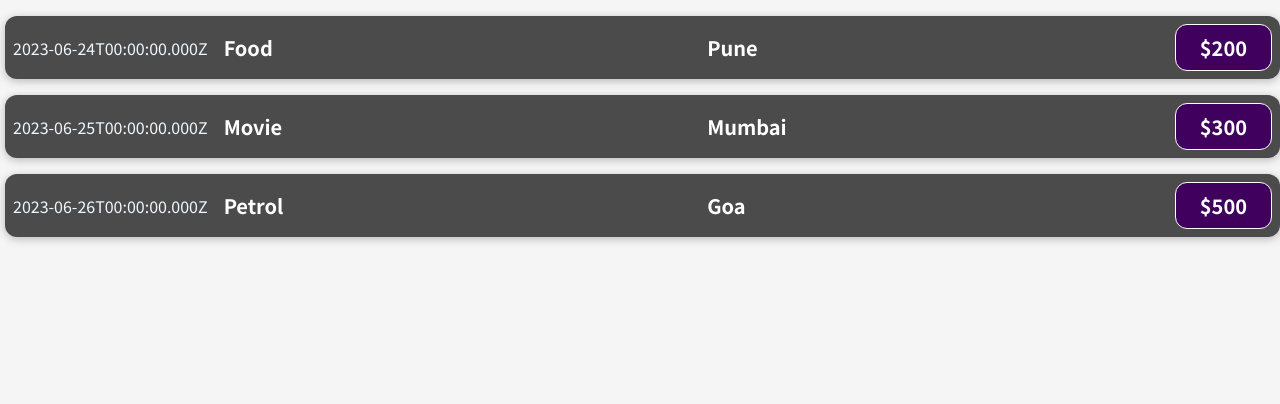
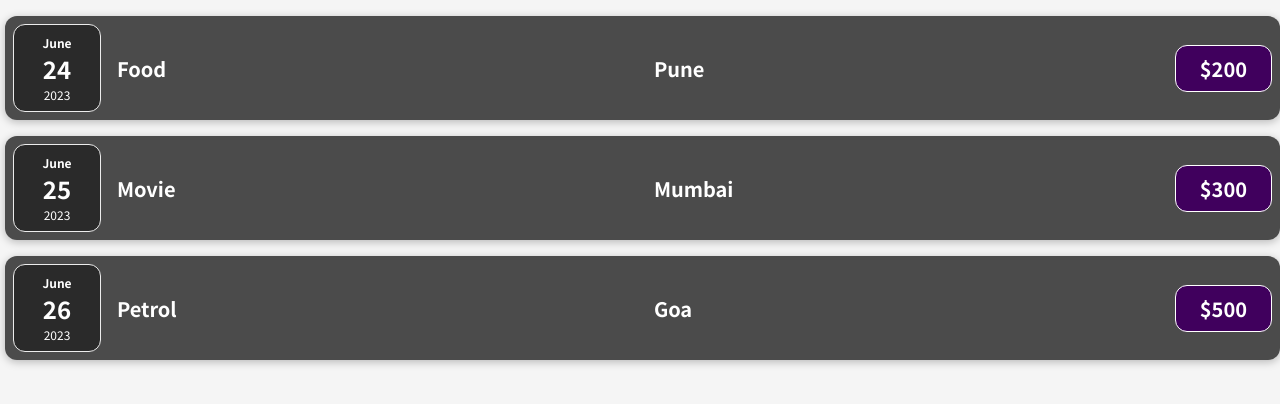
Before and after one commit to JiteshShrivastav01/ReactAssignment, a JavaScript app: page / in a window 1280 px wide. Shown: the top 404 px of the page. Built offline with nearby package versions, Linux system fonts and the light colour scheme.

Commit message:
Assign1Task10

```diff
--- /dev/null
+++ b/src/component/ExpenseDate.css
@@ -0,0 +1,26 @@
+.expense-date {
+    display: flex;
+    flex-direction: column;
+    width: 5.5rem;
+    height: 5.5rem;
+    border: 1px solid #ececec;
+    background-color: #2a2a2a;
+    color: white;
+    border-radius: 12px;
+    align-items: center;
+    justify-content: center;
+  }
+
+  .expense-date__month {
+    font-size: 0.75rem;
+    font-weight: bold;
+  }
+
+  .expense-date__year {
+    font-size: 0.75rem;
+  }
+
+  .expense-date__day {
+    font-size: 1.5rem;
+    font-weight: bold;
+  }
--- /dev/null
+++ b/src/component/ExpenseDate.js
@@ -0,0 +1,16 @@
+import './ExpenseDate.css'
+
+function ExpenseDate(props){
+    const month= props.date.toLocaleString('en-US' , {month : 'long'});
+    const day = props.date.toLocaleString('en-US', {day : '2-digit'})
+    const year= props.date.getFullYear()
+    return (
+    <div className ="expense-date">
+      <div className='expense-date__month'>{month}</div>
+      <div className='expense-date__day'>{day}</div>
+      <div className='expense-date__year'>{year}</div>
+    </div>
+);
+}
+
+export default ExpenseDate;
--- a/src/component/ExpensesItem.js
+++ b/src/component/ExpensesItem.js
@@ -13,11 +13,12 @@
 // }
 
 import "./ExpenseItem.css";
+import ExpenseDate from './ExpenseDate'
 
 function ExpenseItem(props) {
   return (
     <div className="expense-item">
-      <div>{props.date.toISOString()}</div>
+      <div><ExpenseDate date={props.date}/></div>
       <div className="expense-item__description">
         <h2>{props.title}</h2>
         <h2>{props.location}</h2>
```
Also changed, not shown: src/component/ExpenseDetails.js (added, +13 -0 lines), src/App.js (line endings or trailing spaces).
